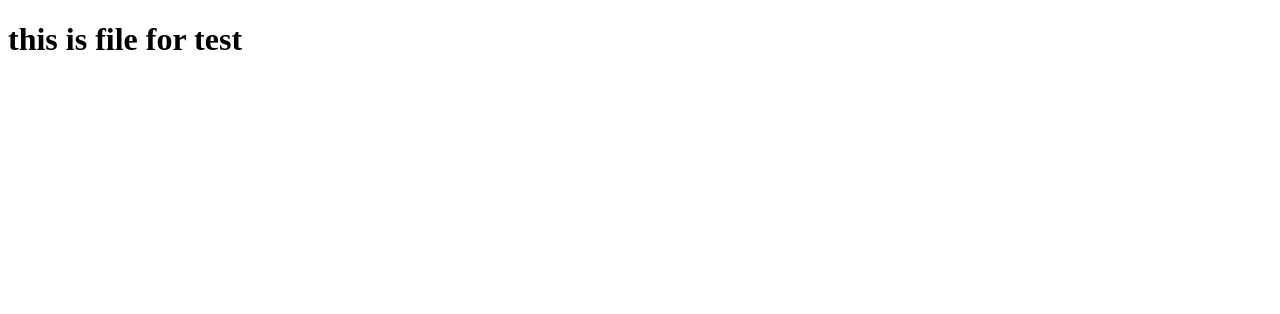
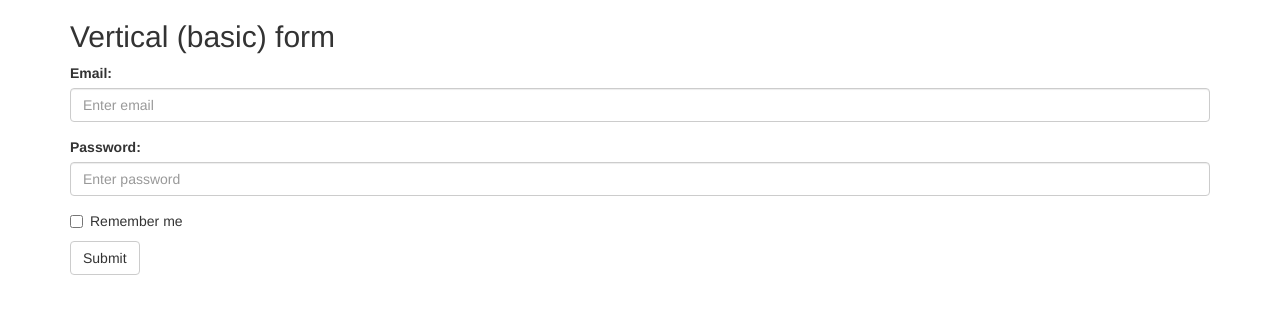
Before and after one commit to Muhammad-Umair10/wordCounter, a plain HTML site: page index.html in a window 1280 px wide. Drawn offline with nearby package versions, Linux system fonts and the light colour scheme.

Commit message:
Update index.html

```diff
--- a/index.html
+++ b/index.html
@@ -1,11 +1,32 @@
 <!DOCTYPE html>
 <html lang="en">
 <head>
-    <meta charset="UTF-8">
-    <meta name="viewport" content="width=device-width, initial-scale=1.0">
-    <title>Document</title>
+  <title>Bootstrap Example</title>
+  <meta charset="utf-8">
+  <meta name="viewport" content="width=device-width, initial-scale=1">
+  <link rel="stylesheet" href="https://maxcdn.bootstrapcdn.com/bootstrap/3.4.1/css/bootstrap.min.css">
+  <script src="https://ajax.googleapis.com/ajax/libs/jquery/3.7.1/jquery.min.js"></script>
+  <script src="https://maxcdn.bootstrapcdn.com/bootstrap/3.4.1/js/bootstrap.min.js"></script>
 </head>
 <body>
-    <h1>this is file for test</h1>
+
+<div class="container">
+  <h2>Vertical (basic) form</h2>
+  <form action="/action_page.php">
+    <div class="form-group">
+      <label for="email">Email:</label>
+      <input type="email" class="form-control" id="email" placeholder="Enter email" name="email">
+    </div>
+    <div class="form-group">
+      <label for="pwd">Password:</label>
+      <input type="password" class="form-control" id="pwd" placeholder="Enter password" name="pwd">
+    </div>
+    <div class="checkbox">
+      <label><input type="checkbox" name="remember"> Remember me</label>
+    </div>
+    <button type="submit" class="btn btn-default">Submit</button>
+  </form>
+</div>
+
 </body>
 </html>
```
